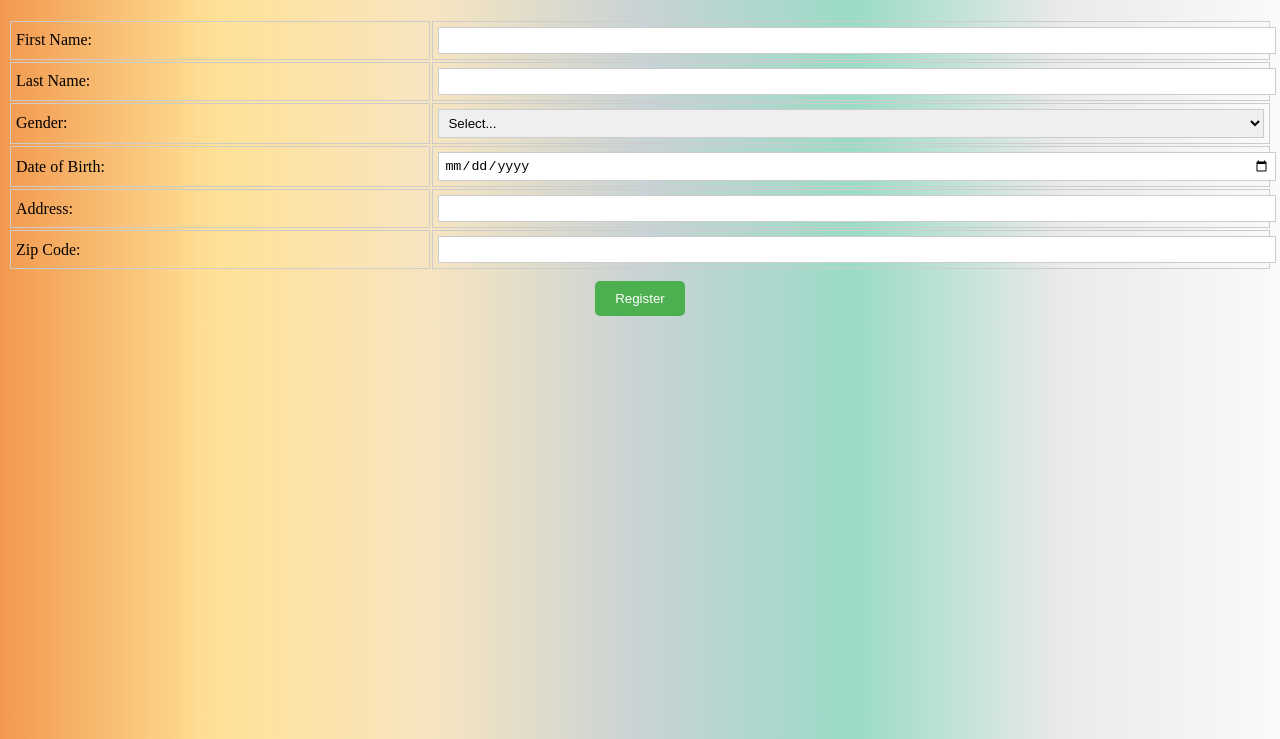
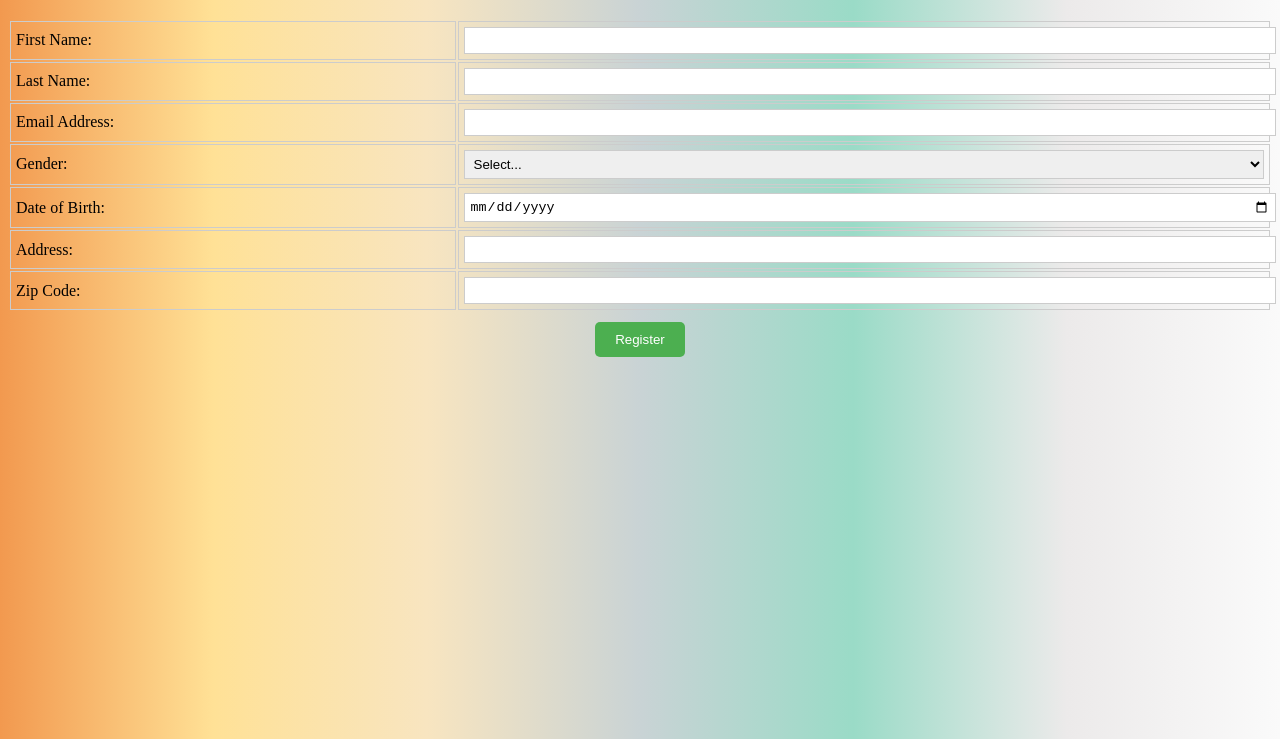
Before and after one commit to LourdesEstelle/web-systems-technologies, a plain HTML site: page abalde-html.html in a window 1280 px wide. Shown: the part 61-800 px from the top of the page. Drawn offline with Linux system fonts and the light colour scheme.

Commit message:
Update abalde-html.html
updated

```diff
--- a/abalde-html.html
+++ b/abalde-html.html
@@ -50,6 +50,10 @@
         <td><input type="text" name="lastname" required></td>
       </tr>
       <tr>
+        <td>Email Address:</td>
+        <td><input type="email" name="email" required></td>
+      </tr>
+      <tr>
         <td>Gender:</td>
         <td>
           <select name="gender" required>
```
